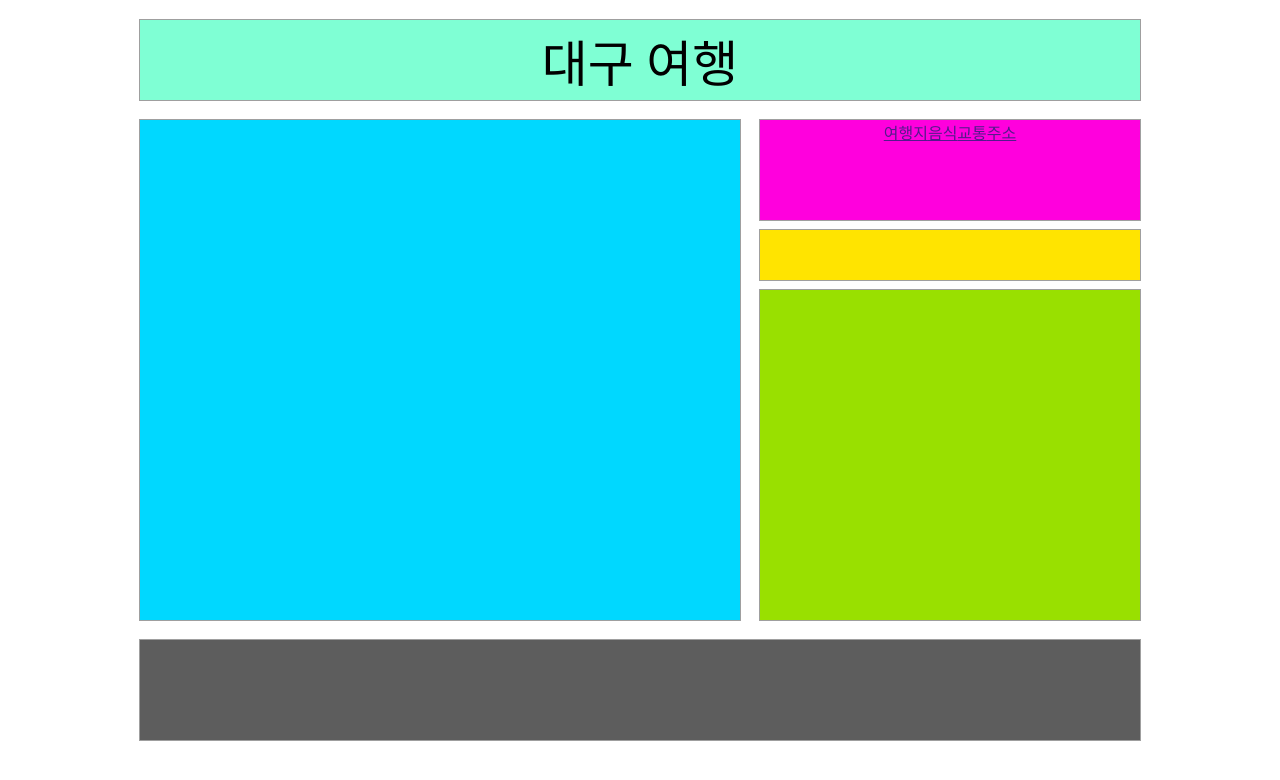
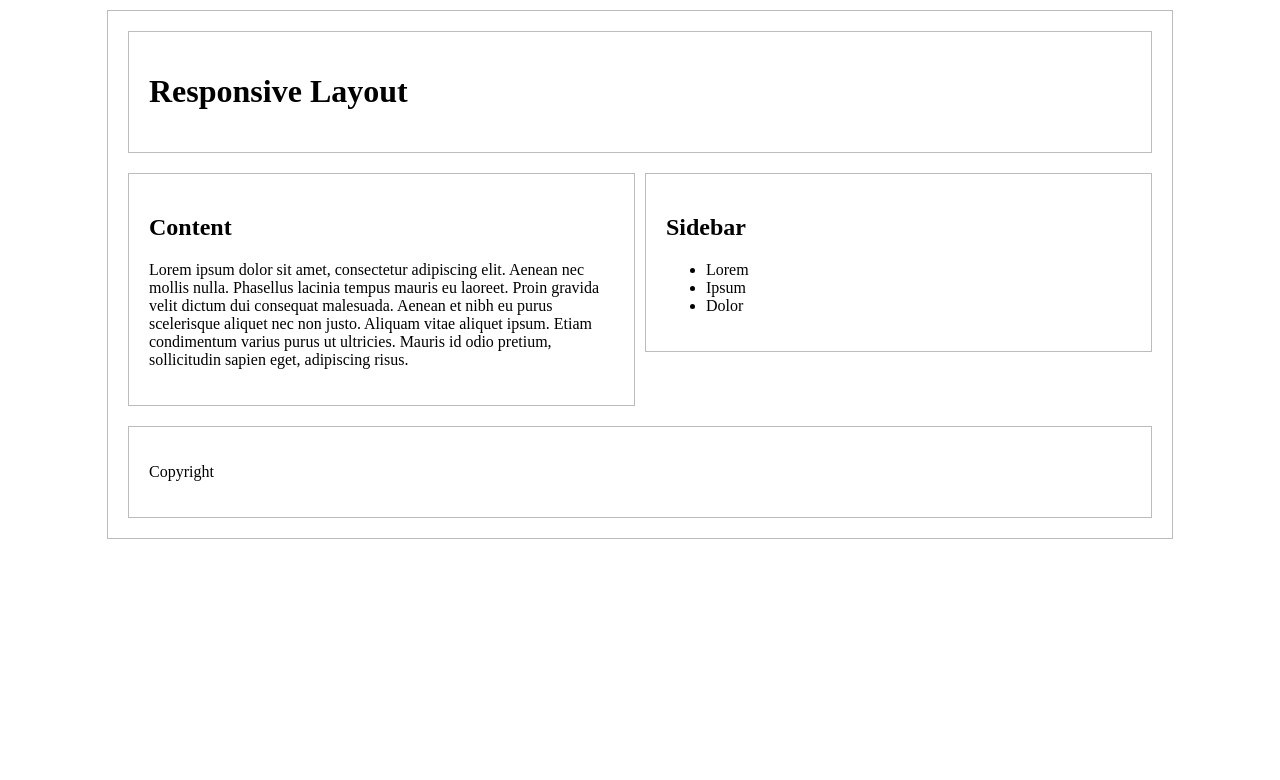
Before and after one commit to Yg323/travel, a plain HTML site: page daegu.html in a window 1280 px wide. Drawn offline with Linux system fonts and the light colour scheme; a web font is replaced by a local one.

Commit message:
레이아웃 수정중

```diff
--- a/daegu.css
+++ b/daegu.css
@@ -1,7 +1,3 @@
-*{
-    margin: 0px;
-    padding: 0px;
-  }
 @font-face { font-family: '국립박물관문화재단클래식B';
                  src: url('https://cdn.jsdelivr.net/gh/projectnoonnu/noonfonts_twelve@1.0/국립박물관문화재단클래식B.woff')
                  format('woff');
@@ -33,81 +29,47 @@
                             url('//cdn.jsdelivr.net/font-nanumlight/1.0/NanumBarunGothicWebLight.woff')
                             format('woff'), url('//cdn.jsdelivr.net/font-nanumlight/1.0/NanumBarunGothicWebLight.ttf')
                             format('truetype'); } .nanumbarungothic * { font-family: 'NanumBarunGothic', sans-serif; }
-  .container{
-    width: 1000px;
-    margin: 0 auto;
+
+#jb-container {
+  width: 1024px;
+  margin: 10px auto;
+  padding: 20px;
+  border: 1px solid #bcbcbc;
 }
-  .container div{
-    text-align: center;
-    display: table;
+#jb-header {
+  padding: 20px;
+  margin-bottom: 20px;
+  border: 1px solid #bcbcbc;
 }
-  .container div span{
-    display: table-cell;
-    vertical-align: middle;
-    font-size: 50px;
-    font-family: '국립박물관문화재단클래식B';
+#jb-content {
+  width: 465px;
+  padding: 20px;
+  margin-bottom: 20px;
+  float: left;
+  border: 1px solid #bcbcbc;
 }
-.top{
-    margin-top: 20px;
-    outline: 1px solid #9F9F9F;
-    width: 1000px;
-    height: 80px;
-    display: table;
-    background-color: aquamarine;
-    text-align: center;
+#jb-sidebar {
+  width: 465px;
+  padding: 20px;
+  margin-bottom: 20px;
+  float: right;
+  border: 1px solid #bcbcbc;
 }
-  .middle{
-    margin-top: 20px;
-    width: 1000px;
-    height: 500px;
-    position: relative;
-    font-family: 'NanumBarunGothic';
+#jb-footer {
+  clear: both;
+  padding: 20px;
+  border: 1px solid #bcbcbc;
 }
-  .middle-left{
-    outline: 1px solid #9F9F9F;
-    position: absolute;
-    top: 0px;
-    width: 600px;
-    height: 500px;
-    background-color: #00D8FF;
+@media ( max-width: 480px ) {
+  #jb-container {
+    width: auto;
   }
-  .middle-right{
-    position: absolute;
-    top: 0px;
-    left: 620px;
-    width: 380px;
-    height: 500px;
+  #jb-content {
+    float: none;
+    width: auto;
   }
-  .middle-right-1{
-    outline: 1px solid #9F9F9F;
-    width: 380px;
-    height: 100px;
-    background-color: #FF00DD;
+  #jb-sidebar {
+    float: none;
+    width: auto;
   }
-  .middle-right-2{
-    outline: 1px solid #9F9F9F;
-    margin-top: 10px;
-    width: 380px;
-    height: 50px;
-    background-color: #FFE400;
 }
-  .middle-right-3{
-    outline: 1px solid #9F9F9F;
-    margin-top: 10px;
-    width: 380px;
-    height: 330px;
-    background-color: #99E000;
-  }
-  form {
-    margin :0px;
-    padding :0px;
-  }
-  .bottom{
-    margin-top: 20px;
-    margin-bottom: 20px;
-    outline: 1px solid #9F9F9F;
-    width: 1000px;
-    height: 100px;
-    background-color: #5D5D5D;
-    color: #fff;
-  }
--- a/daegu.html
+++ b/daegu.html
@@ -5,42 +5,28 @@
     <title>대구 여행</title>
     <link rel="shortcut icon" type="image/x-icon" href="honey.png">
     <link rel="stylesheet" type="text/css" href="daegu.css">
+    <script src="daegu.js"></script>
 </head>
 <body>
-    <div class="container">
-        <div class="top">
-          <span>대구 여행</span>
+    <div id="jb-container">
+        <div id="jb-header">
+          <h1>Responsive Layout</h1>
         </div>
-        <div class="middle">
-
-          <div class="middle-left"></div>
-
-          <div class="middle-right">
-
-            <div class="middle-right-1">
-                <a href="">여행지</a>
-                <a href="">음식</a>
-                <a href="">교통</a>
-                <a href="">주소</a>
-            </div>
-            <div class="middle-right-2">
-                <!-- <form>
-                    <select name="trip">
-                        <option disabled selected>여행지를 선택해주세요.</option>
-                        <option value="1">수성못</option>
-                        <option value="2">김광석 거리</option>
-                        <option value="3">동성로</option>
-                        <option value="4">이월드</option>
-                    </select>
-                </form> -->
-            </div>
-            <div class="middle-right-3">  </div>
-          </div>
-
+        <div id="jb-content">
+          <h2>Content</h2>
+          <p>Lorem ipsum dolor sit amet, consectetur adipiscing elit. Aenean nec mollis nulla. Phasellus lacinia tempus mauris eu laoreet. Proin gravida velit dictum dui consequat malesuada. Aenean et nibh eu purus scelerisque aliquet nec non justo. Aliquam vitae aliquet ipsum. Etiam condimentum varius purus ut ultricies. Mauris id odio pretium, sollicitudin sapien eget, adipiscing risus.</p>
         </div>
-
-        <div class="bottom"> </div>
-
+        <div id="jb-sidebar">
+          <h2>Sidebar</h2>
+          <ul>
+            <li>Lorem</li>
+            <li>Ipsum</li>
+            <li>Dolor</li>
+          </ul>
+        </div>
+        <div id="jb-footer">
+          <p>Copyright</p>
+        </div>
       </div>
 </body>
 </html>
```
Also changed, not shown: daegu.js (added). Lines whose indentation alone changed are shown as unchanged.
